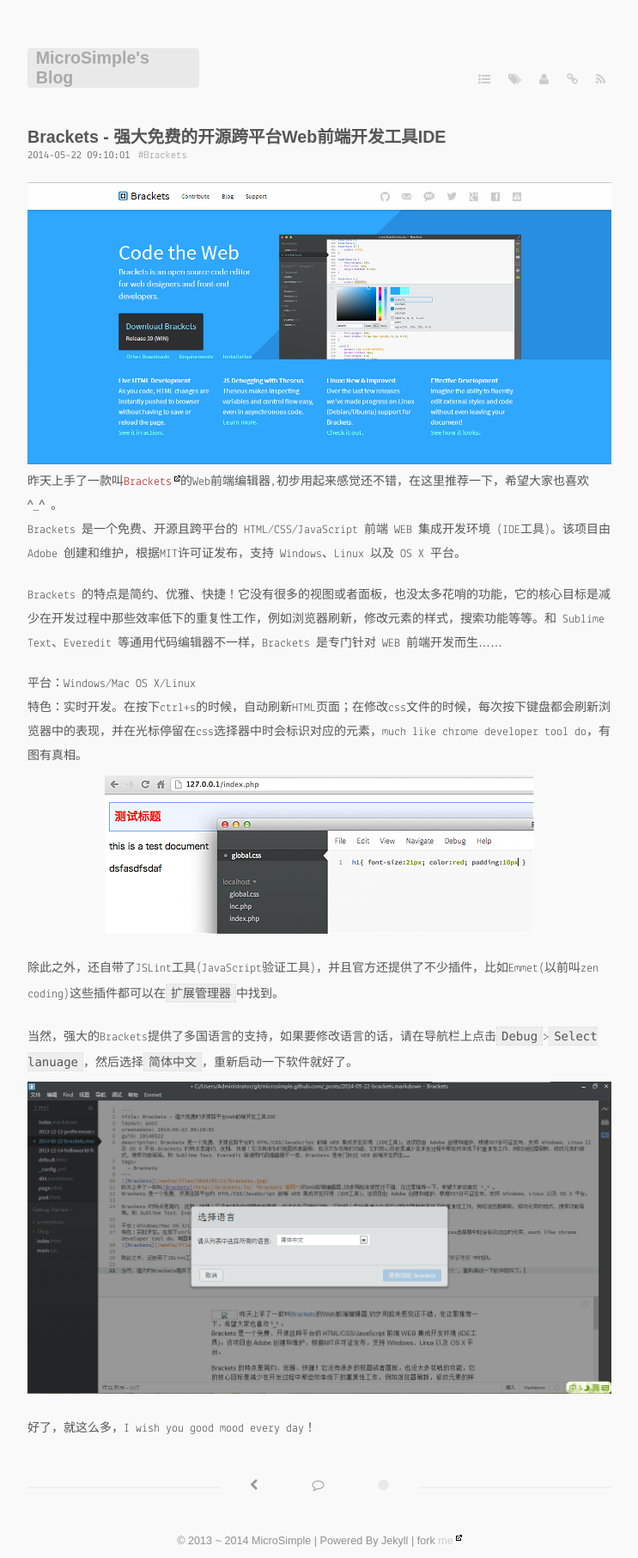
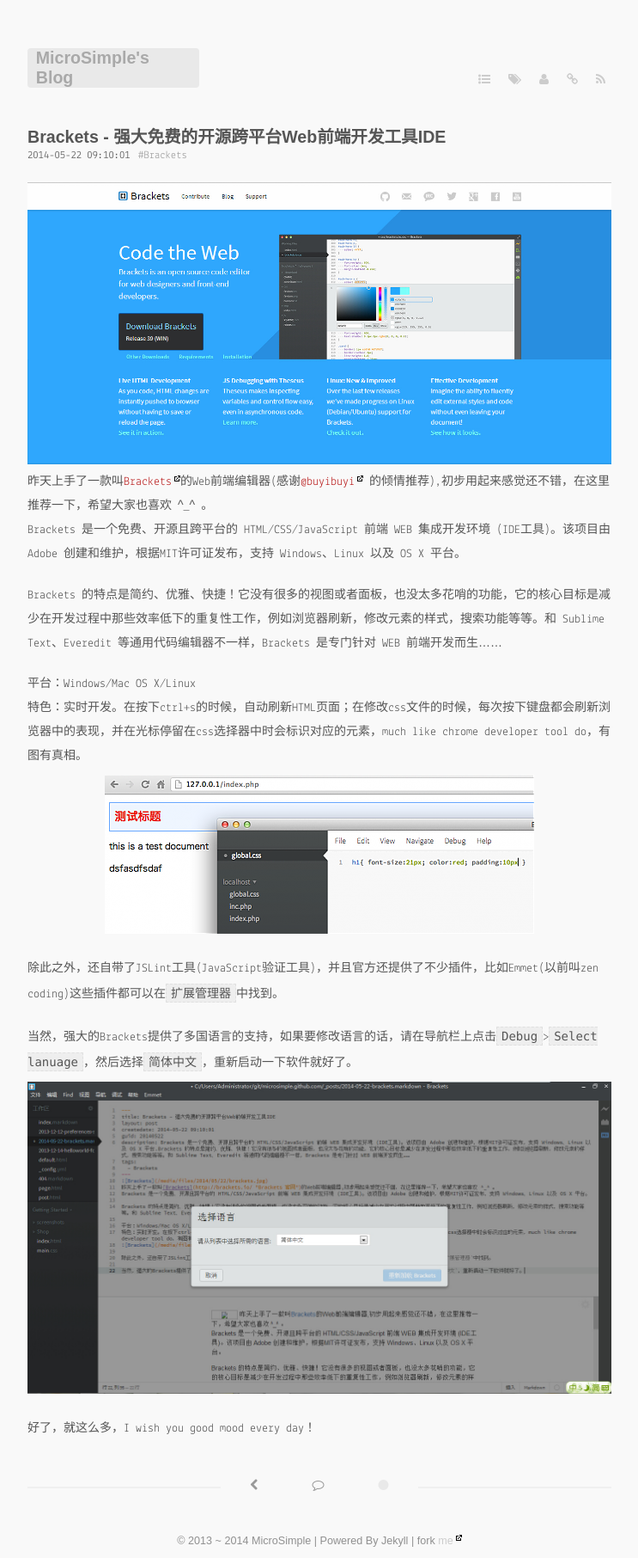
Before and after one commit to antwork/microsimple.github.com, a Jekyll site: the page built from _posts/2014-05-22-brackets.markdown, in a window 1280 px wide. Shown: the whole page at 86% size, without its empty margins (268-1011 px from the left). Built offline with Jekyll 4.4.1, drawn with Linux system fonts in a browser that asks for light colours; some web fonts are replaced; Markdown is read by kramdown in place of the engine named in the settings; comment, search, counter and statistics services are not loaded.

Commit message:
添加推荐信息

```diff
--- a/_posts/2014-05-22-brackets.markdown
+++ b/_posts/2014-05-22-brackets.markdown
@@ -8,7 +8,7 @@
   - Brackets
 ---
 ![Brackets](/media/files/2014/05/22/brackets.jpg)
-昨天上手了一款叫[Brackets](http://brackets.io/ "Brackets 官网")的Web前端编辑器,初步用起来感觉还不错，在这里推荐一下，希望大家也喜欢 ^_^ 。
+昨天上手了一款叫[Brackets](http://brackets.io/ "Brackets 官网")的Web前端编辑器(感谢[@buyibuyi](http://weibo.com/u/1914616062 "去他的微博") 的倾情推荐),初步用起来感觉还不错，在这里推荐一下，希望大家也喜欢 ^_^ 。
 Brackets 是一个免费、开源且跨平台的 HTML/CSS/JavaScript 前端 WEB 集成开发环境 (IDE工具)。该项目由 Adobe 创建和维护，根据MIT许可证发布，支持 Windows、Linux 以及 OS X 平台。
 
 Brackets 的特点是简约、优雅、快捷！它没有很多的视图或者面板，也没太多花哨的功能，它的核心目标是减少在开发过程中那些效率低下的重复性工作，例如浏览器刷新，修改元素的样式，搜索功能等等。和 Sublime Text、Everedit 等通用代码编辑器不一样，Brackets 是专门针对 WEB 前端开发而生……
```
